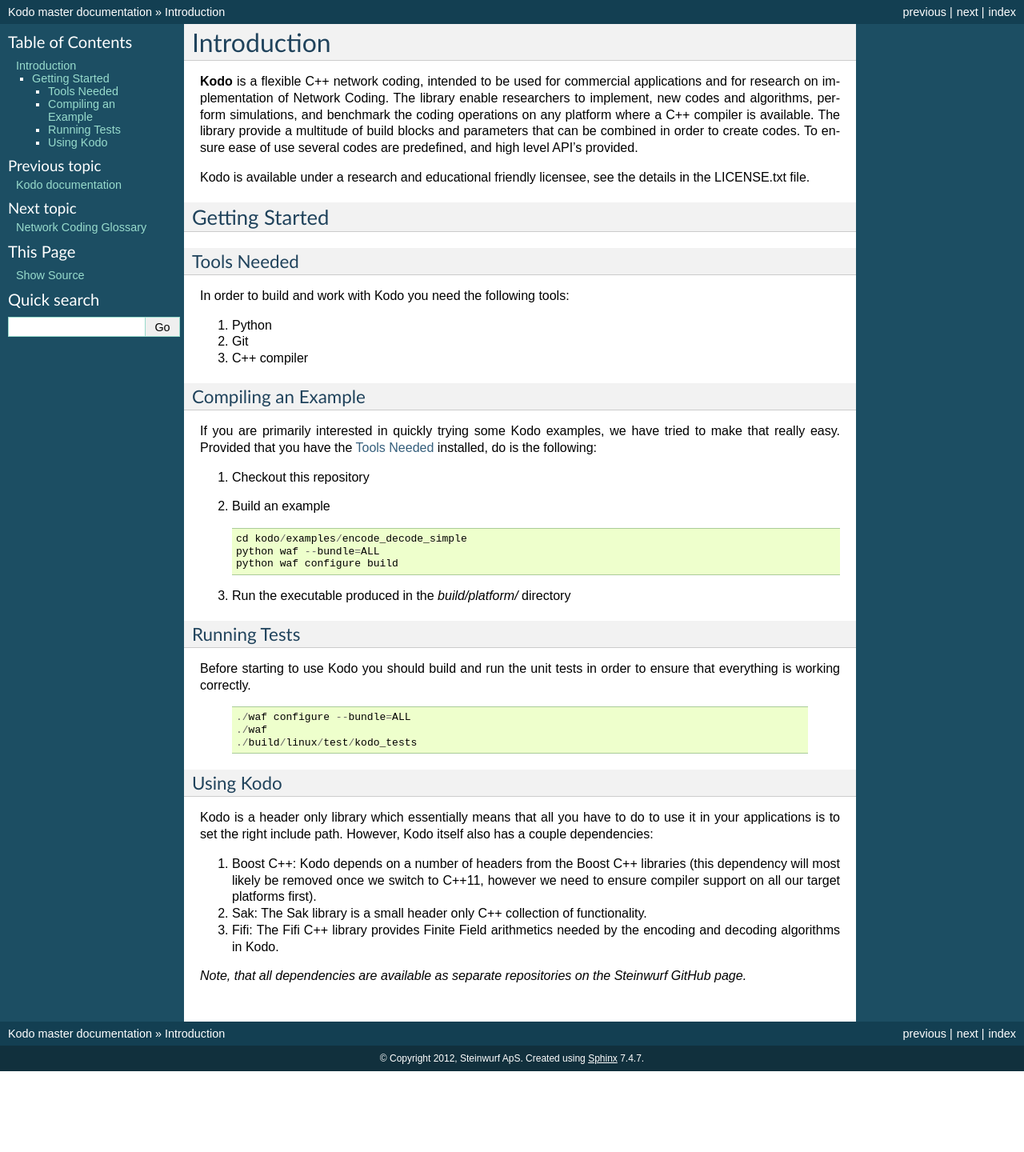
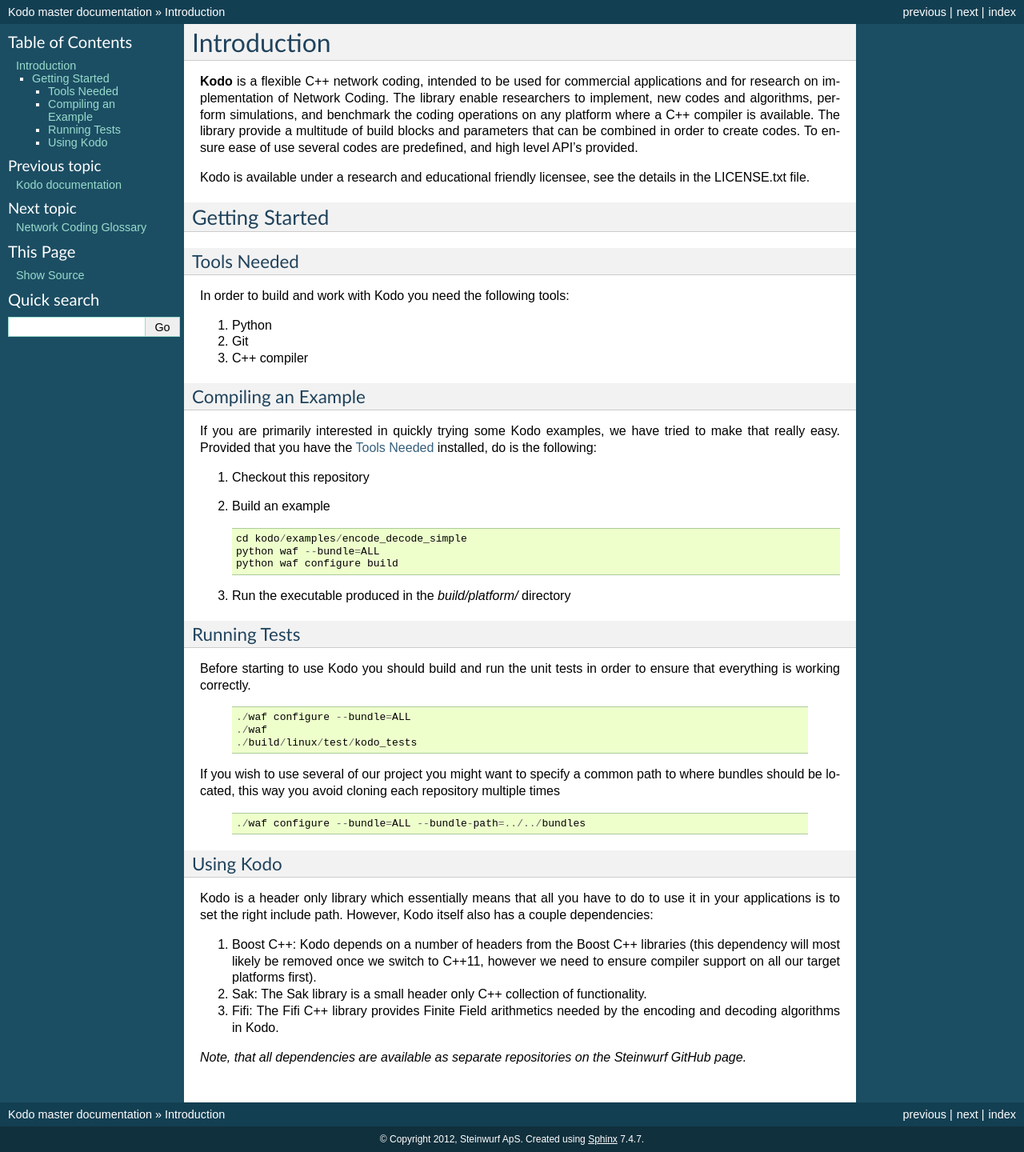
Before and after one commit to msherif4/kodo, a Sphinx documentation site: the page built from docs/source/intro.rst, in a window 1280 px wide. Shown: the whole page at 80% size. Built offline with Sphinx 7.4.7, drawn with Linux system fonts in a browser that asks for light colours; formulas are drawn with MathJax 3; before the commit the page ends 1339 px from its top, so only the background shows below that.

Commit message:
minor update

```diff
--- a/docs/source/intro.rst
+++ b/docs/source/intro.rst
@@ -40,6 +40,13 @@
       ./waf
       ./build/linux/test/kodo_tests
 
+If you wish to use several of our project you might want to specify a common path to where bundles should be located, this way you avoid cloning each repository multiple times
+
+   ::
+
+      ./waf configure --bundle=ALL --bundle-path=../../bundles
+
+
 
 Using Kodo
 ..........
```
